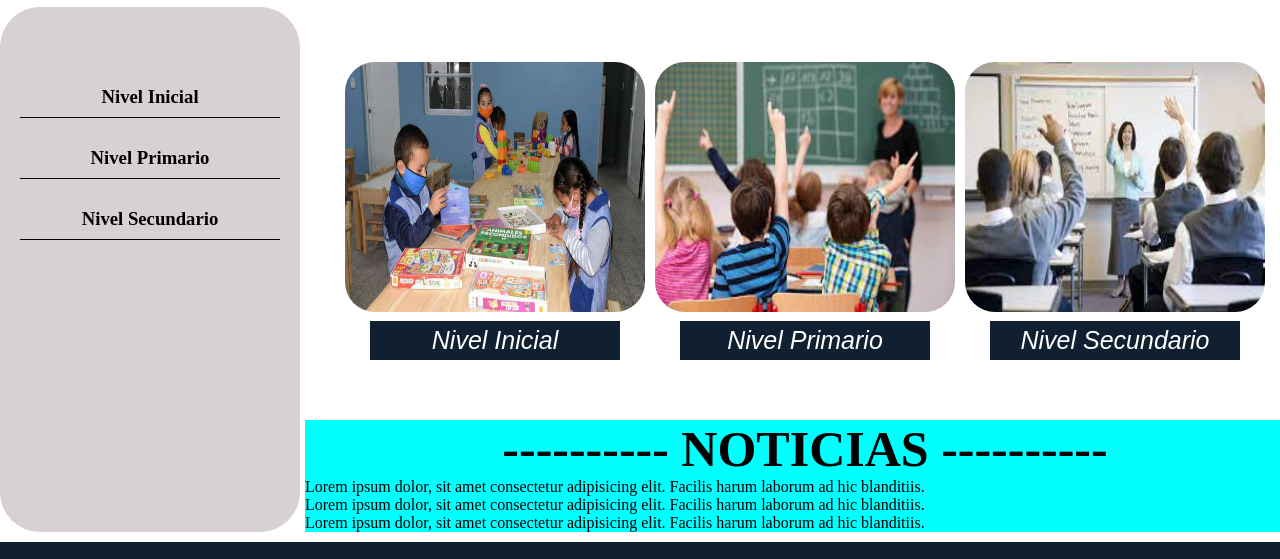
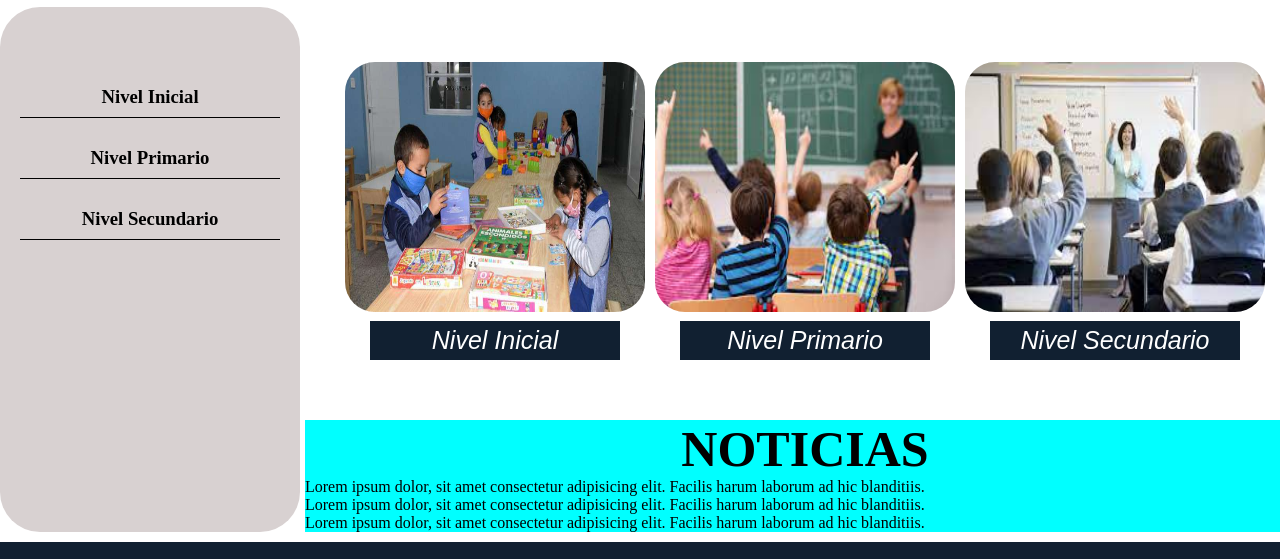
Before and after one commit to agusreyb/Instituto-San-Jose-Obrero, a plain HTML site: page index.html in a window 1280 px wide. Shown: the part 188-747 px from the top of the page. Drawn offline with Linux system fonts and the light colour scheme.

Commit message:
Cambio titulo noticias

```diff
--- a/index.html
+++ b/index.html
@@ -52,7 +52,7 @@
 
         </section>
         <section id="noticias">
-            <h2>----------  NOTICIAS  ----------</h2>
+            <h2>NOTICIAS</h2>
             <article>
                 <p>Lorem ipsum dolor, sit amet consectetur adipisicing elit. Facilis harum laborum ad hic blanditiis.</p>
             </article>
```
